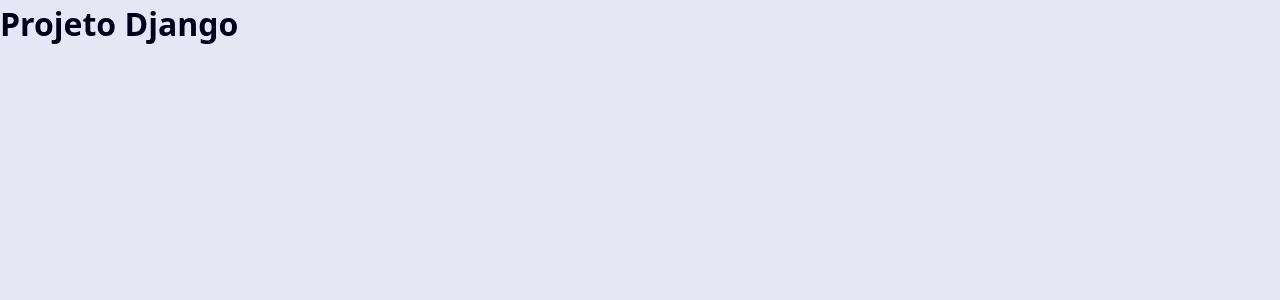
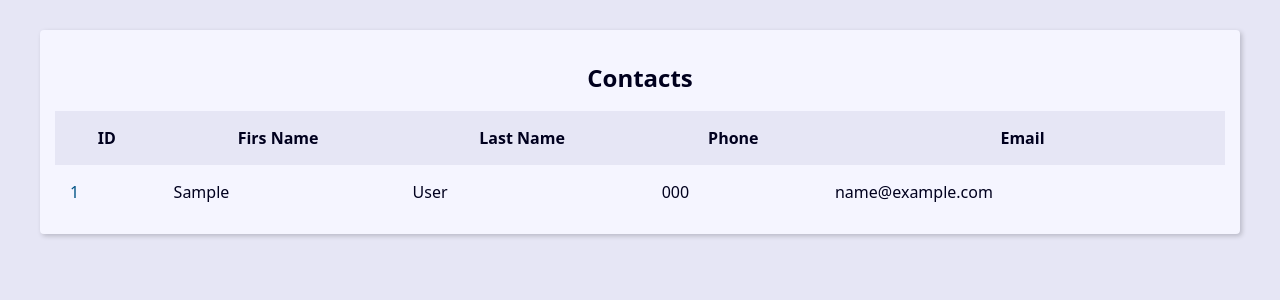
Before and after one commit to crramires/project_agenda, a Django app: page / in a window 1280 px wide. Shown: the top 300 px of the page. Run offline with Django 5.2, Linux system fonts and the light colour scheme; tables that the repository leaves empty hold one stand-in row (values such as "Sample post").

Commit message:
Styling the contacts table and inserting data into the table

```diff
--- a/base_templates/global/base.html
+++ b/base_templates/global/base.html
@@ -1,12 +1,15 @@
-{% load static %}<!DOCTYPE html>
-<html lang="en">
+{% load static %}
+
+<!DOCTYPE html>
+<html lang="pt-br">
 <head>
     <meta charset="UTF-8">
-    <meta name="viewport" content="width=device-width, initial-scale=1.0">
-    <title>Document</title>
+    <title>Projeto Django</title>
     <link rel="stylesheet" href="{% static 'global/css/style.css' %}">
 </head>
 <body>
-    <h1>Projeto Django</h1>
+    <main class="content">
+        {% block content %}{% endblock content %}
+    </main>
 </body>
 </html>
--- a/contact/templates/contact/index.html
+++ b/contact/templates/contact/index.html
@@ -1 +1,43 @@
 {% extends 'global/base.html' %}
+
+{% block content %}
+    <div class="responsive-table">
+        <table class="contacts-table">
+            <caption class="table-caption">
+                Contacts
+            </caption>
+            <thead>
+                <tr class="table row table-row-header">
+                    <th class="table-header">ID</th>
+                    <th class="table-header">Firs Name</th>
+                    <th class="table-header">Last Name</th>
+                    <th class="table-header">Phone</th>
+                    <th class="table-header">Email</th>
+               </tr>
+            </thead>
+            <tbody>
+                {% for contact in contacts %}
+                    <tr class="table-row">
+                        <td class="table-cel">
+                            <a class="table-link" href="#" >
+                                {{ contact.id}}
+                            </a>
+                        </td>
+                        <td class="table-cel">
+                            {{ contact.first_name}}
+                        </td>
+                        <td class="table-cel">
+                            {{ contact.last_name}}
+                        </td>
+                        <td class="table-cel">
+                            {{ contact.phone}}
+                        </td>
+                        <td class="table-cel">
+                            {{ contact.email}}
+                        </td>
+                    </tr>
+                {% endfor %}
+            </tbody>
+        </table>
+    </div>
+{% endblock content %}
--- a/contact/views/contact_views.py
+++ b/contact/views/contact_views.py
@@ -1,8 +1,13 @@
 from django.shortcuts import render
+from contact.models import Contact
 
-# Create your views here.
 def index(request):
+    contacts = Contact.objects.all()
+    context = {
+        'contacts': contacts,
+    }
     return render(
         request,
         'contact/index.html',
+        context
     )
```
Also changed, not shown: project/settings.py (+4 -8 lines).
